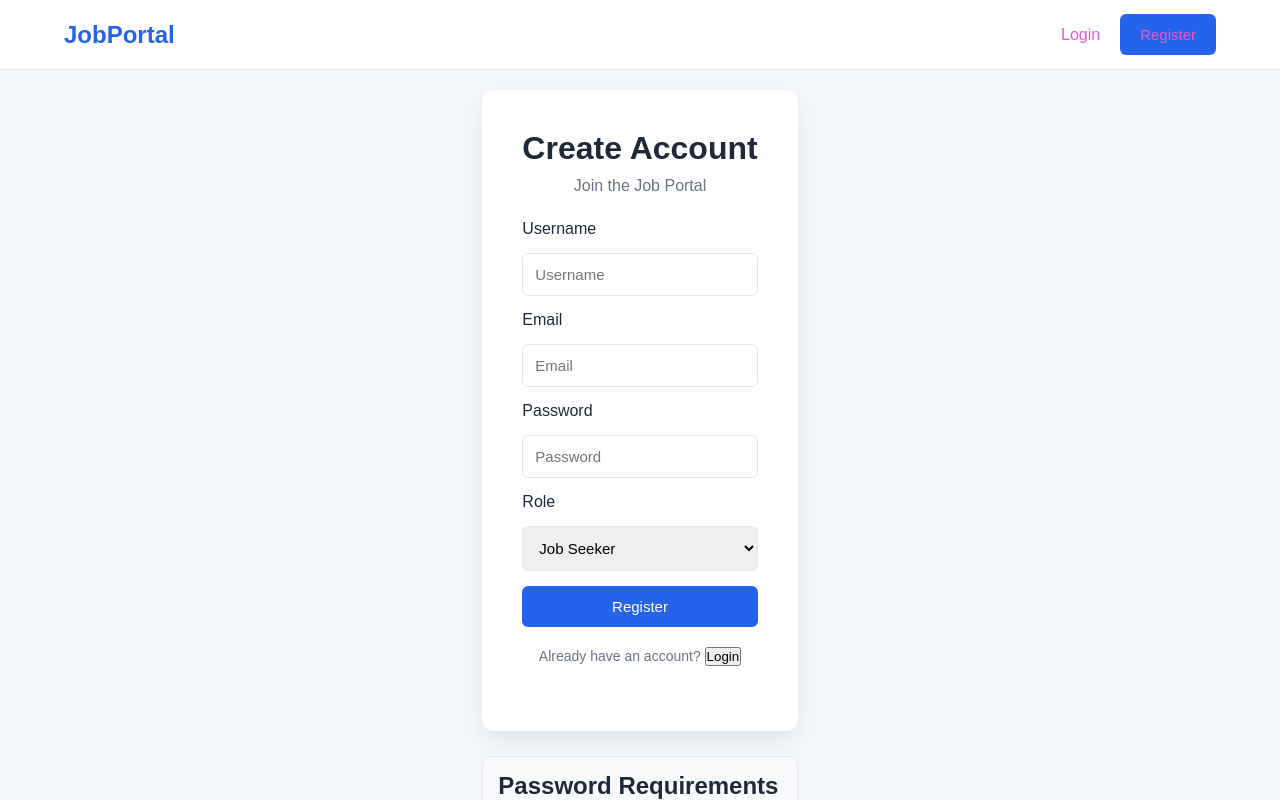
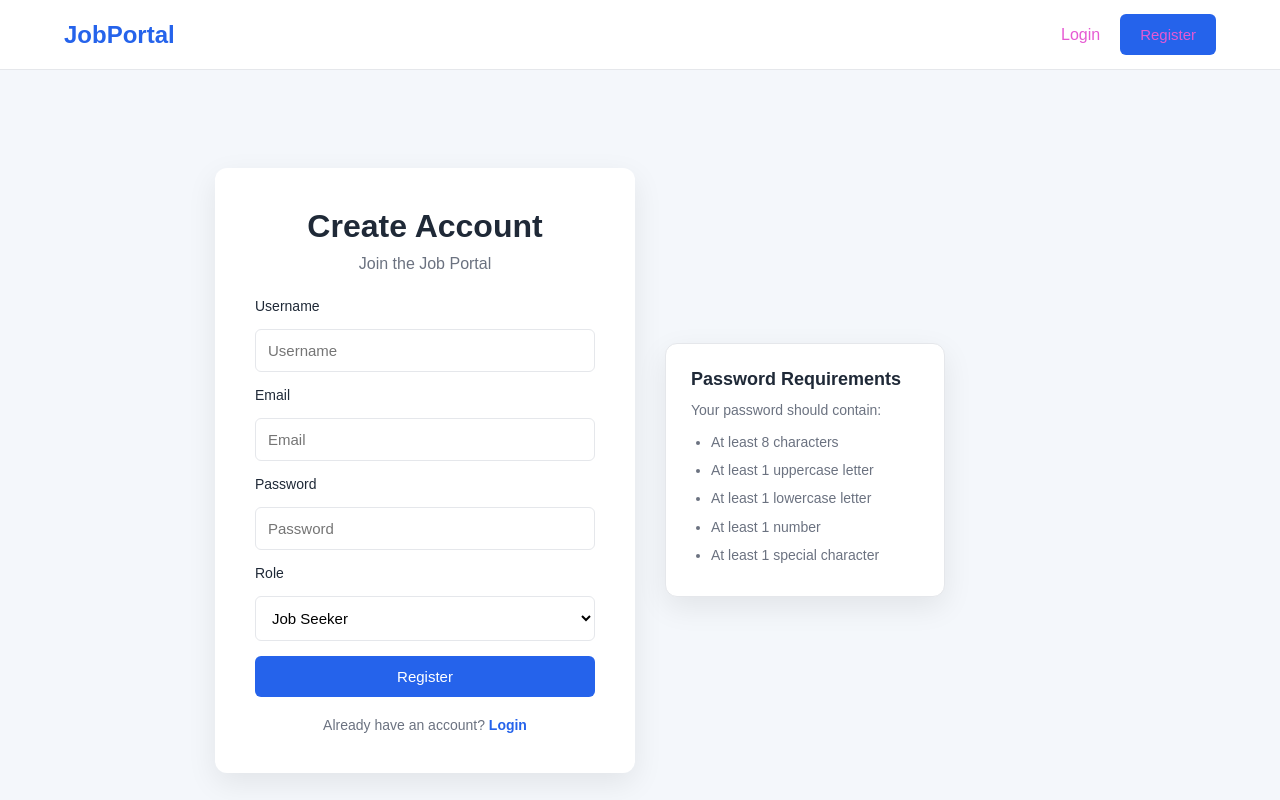
Before and after one commit to AMAL-C-K/-JOB-PORTAL-FULL-STACK---POSTGRESQL, a React (Vite) app in the folder frontend-job-portal/: page /register in a window 1280 px wide. Shown: the top 800 px of the page. Built offline with nearby package versions, Linux system fonts and the light colour scheme.

Commit message:
Update App.css

```diff
--- a/frontend-job-portal/src/App.css
+++ b/frontend-job-portal/src/App.css
@@ -11,71 +11,189 @@
 }
 
 
-/* AUTHENTICATION */
+/* =========================
+   AUTHENTICATION
+========================= */
 
 .auth-container {
   min-height: 100vh;
+
   display: flex;
   justify-content: center;
   align-items: center;
+
   padding: 20px;
+
+  background: var(--background);
 }
+
+
+/* =========================
+   REGISTER LAYOUT
+========================= */
+
+.register-layout {
+  display: flex;
+  align-items: center;
+
+  gap: 30px;
+
+  width: 100%;
+  max-width: 850px;
+}
+
+
+/* =========================
+   AUTH CARD
+========================= */
 
 .auth-card {
   width: 100%;
   max-width: 420px;
+
   background: var(--white);
+
   padding: 40px;
+
   border-radius: 12px;
+
   box-shadow: 0 10px 30px rgba(0, 0, 0, 0.08);
 }
 
 .auth-card h1 {
   text-align: center;
+
   margin-bottom: 10px;
 }
 
 .auth-card > p {
   text-align: center;
+
   color: var(--secondary-text);
+
   margin-bottom: 25px;
 }
+
+
+/* =========================
+   FORM
+========================= */
 
 .auth-card form {
   display: flex;
   flex-direction: column;
+
   gap: 15px;
+}
+
+.auth-card label {
+  font-size: 14px;
+  font-weight: 500;
+
+  color: var(--text);
 }
 
 .auth-card input,
 .auth-card select {
   width: 100%;
+
+  box-sizing: border-box;
+
   padding: 12px;
+
   border: 1px solid var(--border);
+
   border-radius: 6px;
+
   font-size: 15px;
+
+  background: var(--white);
 }
 
 .auth-card input:focus,
 .auth-card select:focus {
   outline: none;
+
   border-color: var(--primary);
 }
 
 
-/* BUTTON */
+/* =========================
+   PASSWORD REQUIREMENTS
+========================= */
+
+.password-conditions {
+  width: 280px;
+
+  flex-shrink: 0;
+
+  background: var(--white);
+
+  padding: 25px;
+
+  border-radius: 12px;
+
+  border: 1px solid var(--border);
+
+  box-shadow: 0 10px 30px rgba(0, 0, 0, 0.08);
+}
+
+.password-conditions h2 {
+  margin: 0 0 12px;
+
+  font-size: 18px;
+
+  color: var(--text);
+}
+
+.password-conditions p {
+  margin: 0 0 12px;
+
+  color: var(--secondary-text);
+
+  font-size: 14px;
+}
+
+.password-conditions ul {
+  margin: 0;
+
+  padding-left: 20px;
+
+  color: var(--secondary-text);
+
+  font-size: 14px;
+
+  line-height: 1.8;
+}
+
+.password-conditions li {
+  margin-bottom: 3px;
+}
+
+
+/* =========================
+   BUTTON
+========================= */
 
 .btn {
   border: none;
+
   padding: 12px 20px;
+
   border-radius: 6px;
+
   font-size: 15px;
+
   font-weight: 500;
+
   transition: 0.2s;
+
+  cursor: pointer;
 }
 
 .btn-primary {
   background: var(--primary);
+
   color: white;
 }
 
@@ -83,45 +201,82 @@
   background: var(--primary-hover);
 }
 
+.btn:disabled {
+  opacity: 0.7;
 
-/* MESSAGES */
+  cursor: not-allowed;
+}
+
+
+/* =========================
+   MESSAGES
+========================= */
 
 .error-message {
   background: #fee2e2;
+
   color: var(--danger);
+
   padding: 10px;
+
   border-radius: 6px;
+
   margin-bottom: 15px;
 }
 
 .success-message {
   background: #dcfce7;
+
   color: var(--success);
+
   padding: 10px;
+
   border-radius: 6px;
+
   margin-bottom: 15px;
 }
 
 
-/* AUTH LINK */
+/* =========================
+   AUTH LINK
+========================= */
 
 .auth-link {
   margin-top: 20px !important;
+
+  margin-bottom: 0 !important;
+
   font-size: 14px;
 }
 
-.auth-link span {
+.link-btn {
+  border: none;
+
+  background: transparent;
+
   color: var(--primary);
-  margin-left: 5px;
+
   cursor: pointer;
+
   font-weight: 600;
+
+  padding: 0;
+
+  font-size: 14px;
+}
+
+.link-btn:hover {
+  text-decoration: underline;
 }
 
 
-/* MAIN CONTAINER */
+/* =========================
+   MAIN CONTAINER
+========================= */
 
 .container {
   width: min(1150px, 90%);
+
   margin: 40px auto;
 }
 
@@ -138,26 +293,35 @@
 }
 
 
-/* JOB GRID */
+/* =========================
+   JOB GRID
+========================= */
 
 .job-grid {
   display: grid;
-  grid-template-columns: repeat(
-    auto-fit,
-    minmax(280px, 1fr)
-  );
+
+  grid-template-columns:
+    repeat(auto-fit, minmax(280px, 1fr));
+
   gap: 20px;
 }
 
 
-/* JOB CARD */
+/* =========================
+   JOB CARD
+========================= */
 
 .job-card {
   background: var(--white);
+
   padding: 24px;
+
   border-radius: 12px;
+
   border: 1px solid var(--border);
+
   box-shadow: 0 4px 12px rgba(0, 0, 0, 0.04);
+
   transition: 0.2s;
 }
 
@@ -167,11 +331,13 @@
 
 .job-card h2 {
   font-size: 20px;
+
   margin-bottom: 15px;
 }
 
 .job-card p {
   color: var(--secondary-text);
+
   margin-bottom: 10px;
 }
 
@@ -180,31 +346,16 @@
 }
 
 
-/* LOADING */
+/* =========================
+   LOADING
+========================= */
 
 .loading {
   text-align: center;
+
   margin-top: 100px;
 }
 
-
-/* MOBILE */
-
-@media (max-width: 600px) {
-
-  .auth-card {
-    padding: 25px;
-  }
-
-  .container {
-    width: 92%;
-    margin: 25px auto;
-  }
-
-  .job-grid {
-    grid-template-columns: 1fr;
-  }
-}
 
 /* =========================
    NAVBAR
@@ -212,11 +363,15 @@
 
 .navbar {
   min-height: 70px;
+
   padding: 0 5%;
+
   background: var(--white);
 
   display: flex;
+
   align-items: center;
+
   justify-content: space-between;
 
   border-bottom: 1px solid var(--border);
@@ -224,20 +379,27 @@
 
 .logo {
   text-decoration: none;
+
   color: var(--primary);
+
   font-size: 24px;
+
   font-weight: 700;
 }
 
 .nav-links {
   display: flex;
+
   align-items: center;
+
   gap: 20px;
 }
 
 .nav-links a {
   text-decoration: none;
+
   color: #e65ad3;
+
   font-weight: 500;
 }
 
@@ -256,6 +418,7 @@
 
 .btn-danger {
   background: var(--danger);
+
   color: white;
 }
 
@@ -270,9 +433,11 @@
 
 .job-details {
   max-width: 850px;
+
   margin: auto;
 
   background: var(--white);
+
   padding: 40px;
 
   border-radius: 12px;
@@ -282,9 +447,11 @@
 
 .back-button {
   border: none;
+
   background: transparent;
 
   color: var(--primary);
+
   font-size: 15px;
 
   margin-bottom: 25px;
@@ -305,6 +472,7 @@
   padding: 20px 0;
 
   border-top: 1px solid var(--border);
+
   border-bottom: 1px solid var(--border);
 }
 
@@ -318,7 +486,9 @@
 
 .job-description p {
   line-height: 1.7;
+
   color: var(--secondary-text);
+
   white-space: pre-line;
 }
 
@@ -328,7 +498,7 @@
 
 
 /* =========================
-   FORM
+   FORM CARD
 ========================= */
 
 .form-card {
@@ -351,7 +521,9 @@
 
 .form-card form {
   display: flex;
+
   flex-direction: column;
+
   gap: 12px;
 }
 
@@ -367,6 +539,8 @@
   border-radius: 6px;
 
   font-size: 15px;
+
+  box-sizing: border-box;
 }
 
 .form-card textarea {
@@ -377,42 +551,16 @@
 .form-card textarea:focus,
 .form-card select:focus {
   outline: none;
+
   border-color: var(--primary);
 }
 
 .form-card label {
   margin-top: 5px;
+
   font-weight: 600;
 }
 
-
-/* =========================
-   RESPONSIVE NAVBAR
-========================= */
-
-@media (max-width: 768px) {
-
-  .navbar {
-    flex-direction: column;
-
-    padding: 15px;
-
-    gap: 15px;
-  }
-
-  .nav-links {
-    flex-wrap: wrap;
-
-    justify-content: center;
-
-    gap: 12px;
-  }
-
-  .job-details,
-  .form-card {
-    padding: 25px;
-  }
-}
 
 /* =========================
    EMPLOYER DASHBOARD
@@ -420,21 +568,30 @@ EMPLOYER DASHBOARD
 
 .dashboard-header {
   display: flex;
+
   justify-content: space-between;
+
   align-items: center;
 }
 
-/* JOB ACTION BUTTONS */
+
+/* =========================
+   JOB ACTION BUTTONS
+========================= */
 
 .job-actions {
   display: flex;
+
   flex-wrap: wrap;
+
   gap: 10px;
+
   margin-top: 20px;
 }
 
 .btn-secondary {
   background: #64748b;
+
   color: white;
 }
 
@@ -444,6 +601,7 @@ opacity: 0.9;
 
 .btn-success {
   background: var(--success);
+
   color: white;
 }
 
@@ -451,7 +609,10 @@ color: white;
   opacity: 0.9;
 }
 
-/* EMPTY STATE */
+
+/* =========================
+   EMPTY STATE
+========================= */
 
 .empty-state {
   grid-column: 1 / -1;
@@ -473,14 +634,20 @@ margin-bottom: 10px;
 
 .empty-state p {
   color: var(--secondary-text);
+
   margin-bottom: 20px;
 }
 
-/* APPLICATIONS */
+
+/* =========================
+   APPLICATIONS
+========================= */
 
 .applications-list {
   display: flex;
+
   flex-direction: column;
+
   gap: 20px;
 }
 
@@ -512,11 +679,16 @@ margin-bottom: 10px;
 
 .application-actions {
   display: flex;
+
   align-items: flex-start;
+
   gap: 10px;
 }
 
-/* APPLICATION STATUS */
+
+/* =========================
+   APPLICATION STATUS
+========================= */
 
 .status {
   display: inline-block;
@@ -536,20 +708,26 @@ text-transform: capitalize;
 
 .status.pending {
   background: #fef3c7;
+
   color: #92400e;
 }
 
 .status.accepted {
   background: #dcfce7;
+
   color: #166534;
 }
 
 .status.rejected {
   background: #fee2e2;
+
   color: #991b1b;
 }
 
-/* COVER LETTER */
+
+/* =========================
+   COVER LETTER
+========================= */
 
 .cover-letter {
   margin-top: 20px;
@@ -561,11 +739,16 @@ margin-bottom: 10px;
 
 .cover-letter p {
   color: var(--secondary-text);
+
   line-height: 1.6;
+
   white-space: pre-line;
 }
 
-/* RESUME LINK */
+
+/* =========================
+   RESUME LINK
+========================= */
 
 .resume-link {
   display: inline-block;
@@ -583,22 +766,7 @@ text-decoration: none;
   text-decoration: underline;
 }
 
-@media (max-width: 768px) {
 
-.dashboard-header {
-flex-direction: column;
-align-items: flex-start;
-gap: 20px;
-}
-
-.application-header {
-flex-direction: column;
-}
-
-.application-actions {
-flex-wrap: wrap;
-}
-}
 /* =========================
    MY APPLICATIONS
 ========================= */
@@ -609,34 +777,8 @@ margin-top: 20px;
 
 .application-details > p {
   color: var(--secondary-text);
+
   margin-bottom: 15px;
-}
-
-/* STATUS COLORS */
-
-.status {
-display: inline-block;
-margin-left: 8px;
-padding: 5px 12px;
-border-radius: 20px;
-font-size: 13px;
-font-weight: 600;
-text-transform: capitalize;
-}
-
-.status.pending {
-background: #fef3c7;
-color: #92400e;
-}
-
-.status.accepted {
-background: #dcfce7;
-color: #166534;
-}
-
-.status.rejected {
-background: #fee2e2;
-color: #991b1b;
 }
 
 
@@ -646,23 +788,31 @@ color: #991b1b;
 
 .job-search {
   display: flex;
+
   align-items: center;
+
   gap: 12px;
+
   width: 100%;
+
   max-width: 750px;
+
   margin: 0 auto 35px;
 }
 
 .job-search input {
   flex: 1;
+
   min-width: 0;
 
   padding: 13px 16px;
 
   border: 1px solid var(--border);
+
   border-radius: 8px;
 
   background: var(--white);
+
   color: var(--text);
 
   font-size: 15px;
@@ -691,12 +841,15 @@ color: #991b1b;
   padding: 13px 24px;
 
   border: none;
+
   border-radius: 8px;
 
   background: var(--primary);
+
   color: var(--white);
 
   font-size: 15px;
+
   font-weight: 600;
 
   cursor: pointer;
@@ -708,54 +861,96 @@ color: #991b1b;
   background: var(--primary-hover);
 }
 
+
 /* =========================
    POSTED DATE
 ========================= */
 
 .job-card .posted-date {
   color: var(--secondary-text);
+
   font-size: 14px;
+
   margin-top: 5px;
 }
 
+
 /* =========================
-   PASSWORD REQUIREMENTS
+   RESPONSIVE
 ========================= */
 
-.password-conditions {
-  margin-top: 25px;
-  padding: 15px;
-  background: #f8fafc;
-  border: 1px solid var(--border);
-  border-radius: 8px;
+@media (max-width: 768px) {
+
+  .register-layout {
+    flex-direction: column;
+
+    align-items: stretch;
+
+    max-width: 420px;
   }
 
-.password-conditions h3 {
-  margin: 0 0 10px;
-  font-size: 15px;
-  color: var(--text);
+  .password-conditions {
+    width: auto;
   }
 
-.password-conditions ul {
-  margin: 0;
-  padding-left: 20px;
-  color: var(--secondary-text);
-  font-size: 13px;
-  line-height: 1.7;
+  .navbar {
+    flex-direction: column;
+
+    padding: 15px;
+
+    gap: 15px;
   }
 
-.password-conditions li {
-  margin-bottom: 2px;
+  .nav-links {
+    flex-wrap: wrap;
+
+    justify-content: center;
+
+    gap: 12px;
   }
 
-/* =========================
-   SEARCH MOBILE
-========================= */
+  .job-details,
+  .form-card {
+    padding: 25px;
+  }
+
+  .dashboard-header {
+    flex-direction: column;
+
+    align-items: flex-start;
+
+    gap: 20px;
+  }
+
+  .application-header {
+    flex-direction: column;
+  }
+
+  .application-actions {
+    flex-wrap: wrap;
+  }
+}
+
 
 @media (max-width: 600px) {
 
+  .auth-card {
+    padding: 25px;
+  }
+
+  .container {
+    width: 92%;
+
+    margin: 25px auto;
+  }
+
+  .job-grid {
+    grid-template-columns: 1fr;
+  }
+
   .job-search {
     flex-direction: column;
+
     align-items: stretch;
 
     margin-bottom: 30px;
@@ -763,6 +958,7 @@ color: #991b1b;
 
   .job-search input {
     width: 100%;
+
     box-sizing: border-box;
   }
 
```
Lines whose indentation alone changed are shown as unchanged.
